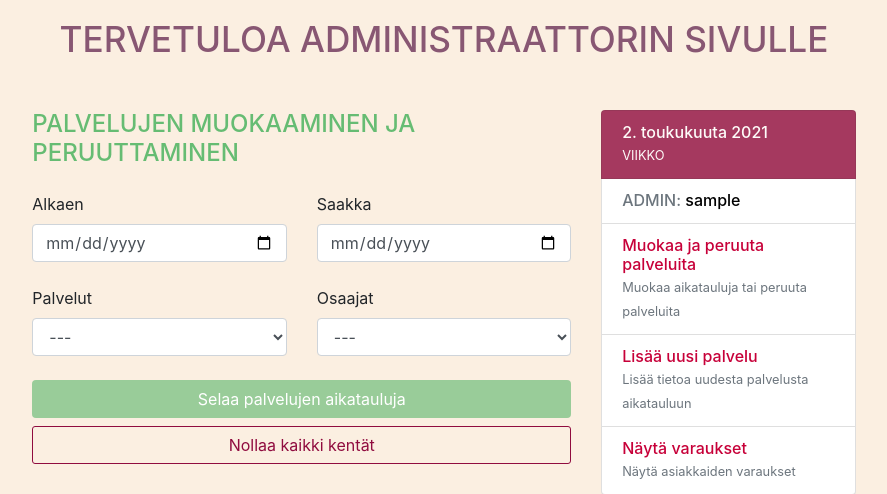
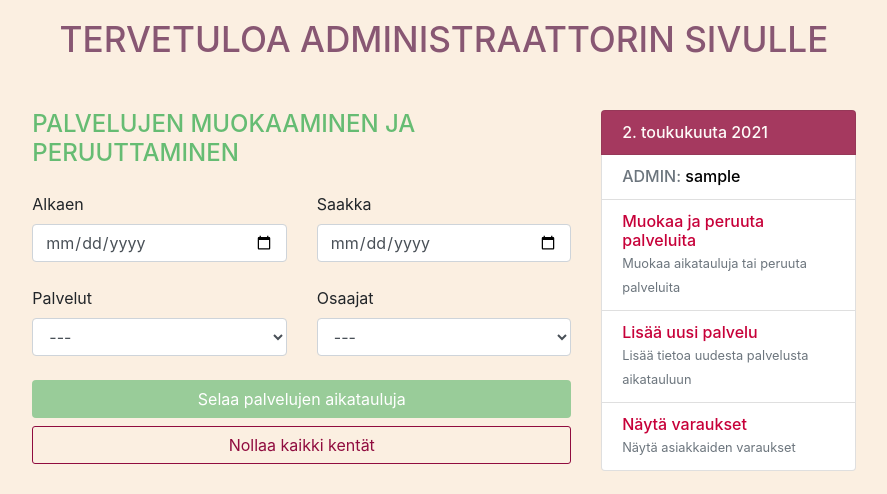
Before and after one commit to scepticsurfer/kampaamo, a Flask app: page /admins/admin_page/ in a window 1280 px wide. Shown: the part 62-556 px from the top of the page, without its empty margins (196-1083 px from the left). Run offline with Flask 2, Linux system fonts and the light colour scheme; a user stored in the database is signed in; data comes from the database, SQL or seed files in the repository; data that the repository does not hold is empty; parts of the project's set-up code (start-up, migrations or seed data) failed here and were passed over; some libraries are stand-ins or nearby versions; some web fonts are replaced.

Commit message:
VIIKKO deleted

```diff
--- a/app/templates/admins/admin_page.html
+++ b/app/templates/admins/admin_page.html
@@ -20,7 +20,7 @@ HIUSMAGIA parturi kampaamo
                         <li class="list-group-item d-flex justify-content-between custom-bg-menu">
                         <div class="custom-text-white">
                             <h6 class="my-0"><script>showToday();</script></h6>
-                            <small>VIIKKO <?php echo date("W");?></small>
+                            <!--<small>VIIKKO <?php echo date("W");?></small>-->
                         </div>
                         </li>
 
--- a/app/templates/admins/reservation_admin.html
+++ b/app/templates/admins/reservation_admin.html
@@ -20,7 +20,7 @@ HIUSMAGIA parturi kampaamo
                         <li class="list-group-item d-flex justify-content-between custom-bg-menu">
                         <div class="custom-text-white">
                             <h6 class="my-0"><script>showToday();</script></h6>
-                            <small>VIIKKO <?php echo date("W");?></small>
+                            <!--<small>VIIKKO <?php echo date("W");?></small>-->
                         </div>
                         </li>
 
--- a/app/templates/customers/client_page.html
+++ b/app/templates/customers/client_page.html
@@ -21,7 +21,7 @@ HIUSMAGIA parturi kampaamo
                         <li class="list-group-item d-flex justify-content-between custom-bg-menu">
                         <div class="custom-text-white">
                             <h6 class="my-0"><script>showToday();</script></h6>
-                            <small>VIIKKO <?php echo date("W");?></small>
+                            <!--<small>VIIKKO <?php echo date("W");?></small>-->
                         </div>
                         </li>
 
--- a/app/templates/customers/reservation.html
+++ b/app/templates/customers/reservation.html
@@ -20,7 +20,7 @@ HIUSMAGIA parturi kampaamo
                         <li class="list-group-item d-flex justify-content-between custom-bg-menu">
                         <div class="custom-text-white">
                             <h6 class="my-0"><script>showToday();</script></h6>
-                            <small>VIIKKO <?php echo date("W");?></small>
+                            <!--<small>VIIKKO <?php echo date("W");?></small>-->
                         </div>
                         </li>
 
```
